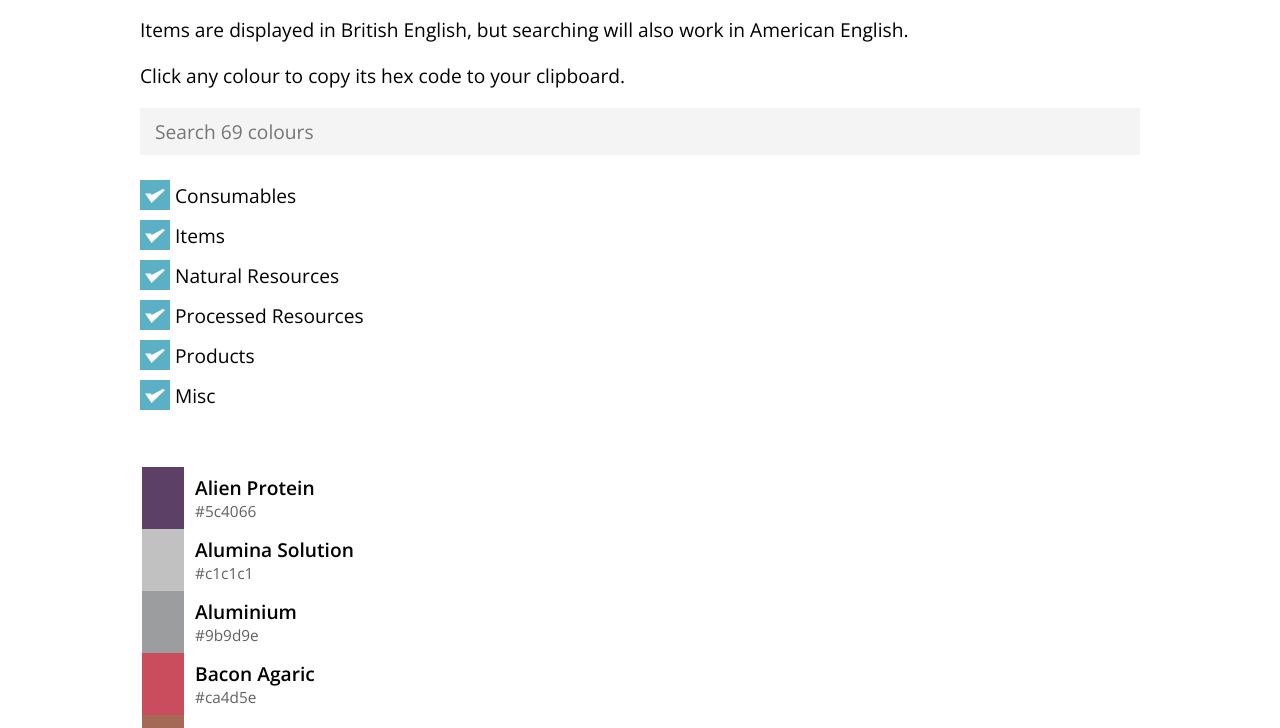
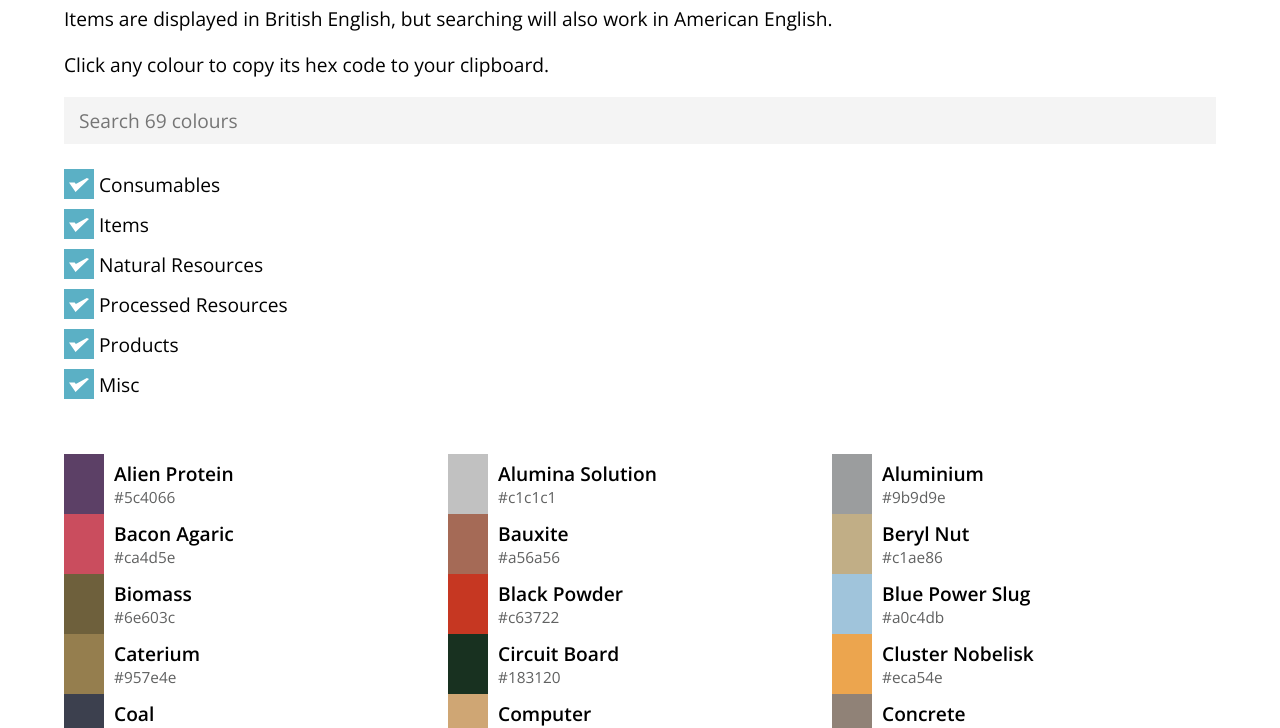
Before and after one commit to d3ltah/satisfactory-colour-table, a plain HTML site: page index.html in a window 1280 px wide. Shown: the part 285-1013 px from the top of the page. Drawn offline with nearby package versions, Linux system fonts and the light colour scheme.

Commit message:
reorganise layout to minimise scrolling

```diff
--- a/index.html
+++ b/index.html
@@ -21,27 +21,25 @@
 		/>
 	</head>
 	<body>
+		<h1>Satisfactory Colour Table</h1>
 		<main>
-			<h1>Satisfactory Colour Table</h1>
-
+			<section id="desc-search">
 				<p>
-				Below is a table of colours you may want to use in your projects, based
-				on in-game items and resources. Basic colours (black, white, etc.) are
-				not included.
+					Below is a table of colours you may want to use in your projects,
+					based on in-game items and resources. Basic colours (black, white,
+					etc.) are not included.
 				</p>
 				<p>
-				Items are displayed in British English, but searching will also work in
-				American English.
+					Items are displayed in British English, but searching will also work
+					in American English.
 				</p>
 				<p>Click any colour to copy its hex code to your clipboard.</p>
-
 				<input
 					type="text"
 					id="search-input"
 					placeholder="Search..."
 					autocomplete="off"
 				/>
-
 				<div id="search-options">
 					<div id="search-options">
 						<div class="checkbox-container">
@@ -50,35 +48,30 @@
 							</span>
 							<label>Consumables</label>
 						</div>
-
 						<div class="checkbox-container">
 							<span class="checkbox checked">
 								<span class="ficsit-checkmark"></span>
 							</span>
 							<label>Items</label>
 						</div>
-
 						<div class="checkbox-container">
 							<span class="checkbox checked">
 								<span class="ficsit-checkmark"></span>
 							</span>
 							<label>Natural Resources</label>
 						</div>
-
 						<div class="checkbox-container">
 							<span class="checkbox checked">
 								<span class="ficsit-checkmark"></span>
 							</span>
 							<label>Processed Resources</label>
 						</div>
-
 						<div class="checkbox-container">
 							<span class="checkbox checked">
 								<span class="ficsit-checkmark"></span>
 							</span>
 							<label>Products</label>
 						</div>
-
 						<div class="checkbox-container">
 							<span class="checkbox checked">
 								<span class="ficsit-checkmark"></span>
@@ -87,16 +80,10 @@
 						</div>
 					</div>
 				</div>
-
-			<table id="results"></table>
-
-			<div id="missing-results">
-				<p>
-					No results found. Please check your spelling and filter selections.
-					<br />
-					More colours will likely be added in the future.
-				</p>
-			</div>
+			</section>
+			<section id="results-container">
+				<div id="results"></div>
+			</section>
 		</main>
 
 		<script src="script.js"></script>
--- a/script.js
+++ b/script.js
@@ -34,7 +34,7 @@ function loadResults() {
 			results.innerHTML = "";
 
 			const colours = data.colours.sort((a, b) =>
-				b.aliases[0].localeCompare(a.aliases[0])
+				a.aliases[0].localeCompare(b.aliases[0])
 			);
 
 			let selectedCategories = [];
@@ -59,32 +59,32 @@ function loadResults() {
 					}) &&
 					selectedCategories.includes(colour.category)
 				) {
-					const row = results.insertRow(0);
+					const colourItem = document.createElement("div");
+					colourItem.classList.add("colour-item");
 
-					const colourCell = row.insertCell(0);
-					colourCell.classList.add("colour-cell");
-					colourCell.style.backgroundColor = "#" + colour.colour;
+					const colourChip = colourItem.appendChild(
+						document.createElement("div")
+					);
+					colourChip.classList.add("colour-cell");
+					colourChip.style.backgroundColor = "#" + colour.colour;
 
-					const nameCell = row.insertCell(1);
-					nameCell.classList.add("name-cell");
-					nameCell.innerHTML = `<span class="colour-name">${colour.aliases[0]}</span><span class="colour-code">#${colour.colour}</span>`;
+					const colourName = colourItem.appendChild(
+						document.createElement("div")
+					);
+					colourName.classList.add("name-cell");
+					colourName.innerHTML = `<span class="colour-name">${colour.aliases[0]}</span><span class="colour-code">#${colour.colour}</span>`;
 
-					row.addEventListener("click", () => {
+					results.appendChild(colourItem);
+
+					colourItem.addEventListener("click", () => {
 						navigator.clipboard.writeText(`#${colour.colour}`);
-						nameCell.innerText = "Copied!";
+						colourName.innerText = "Copied!";
 						setTimeout(() => {
-							nameCell.innerHTML = `<span class="colour-name">${colour.aliases[0]}</span><span class="colour-code">#${colour.colour}</span>`;
+							colourName.innerHTML = `<span class="colour-name">${colour.aliases[0]}</span><span class="colour-code">#${colour.colour}</span>`;
 						}, 1000);
 					});
 				}
 			});
-
-			const missingResults = document.getElementById("missing-results");
-			if (results.children.length === 0) {
-				missingResults.style.display = "block";
-			} else {
-				missingResults.style.display = "none";
-			}
 		});
 }
 
--- a/style.css
+++ b/style.css
@@ -23,13 +23,16 @@
 body {
 	font-family: "Open Sans", sans-serif;
 	font-size: 1.2rem;
-	margin: 0;
+	margin: 120px auto;
+    width: min(90%, 3000px);
 }
 
 main {
-	width: min(90%, 1000px);
-	margin: 150px auto;
+	margin: 0 auto;
 	box-sizing: border-box;
+    display: flex;
+    gap: 50px;
+    flex-wrap: wrap;
 }
 
 h1 {
@@ -40,6 +43,17 @@ select {
 	width: 20ch;
 	background-color: var(--lgrey);
 	appearance: none;
+}
+
+#desc-search {
+    width: 500px;
+    flex-grow: 1;
+}
+
+#results-container {
+    min-width: fit-content;
+    flex-grow: 4;
+    min-width: 650px;
 }
 
 #search-options {
@@ -65,20 +79,21 @@ select {
 }
 
 #results {
+	display: grid;
+	grid-template-columns: repeat(auto-fill, minmax(320px, 2fr));
 	width: 100%;
-	margin-top: 50px;
 }
 
-#results tr {
+.colour-item {
+	display: flex;
 	width: 100%;
-	display: flex;
+    min-width: 300px;
+	align-items: center;
 	gap: 10px;
-	align-items: center;
 	cursor: pointer;
-    background-color: var(--white);
 }
 
-#results tr:hover {
+.colour-item:hover {
 	background-color: var(--lgrey);
 }
 
@@ -129,13 +144,14 @@ select {
 
 .colour-cell {
 	box-sizing: content-box;
-	width: 40px;
+	min-width: 40px;
 	height: 60px;
 }
 
 .name-cell {
 	display: flex;
 	flex-direction: column;
+    white-space: nowrap;
 }
 
 .colour-name {
```
Lines whose indentation alone changed are shown as unchanged.
